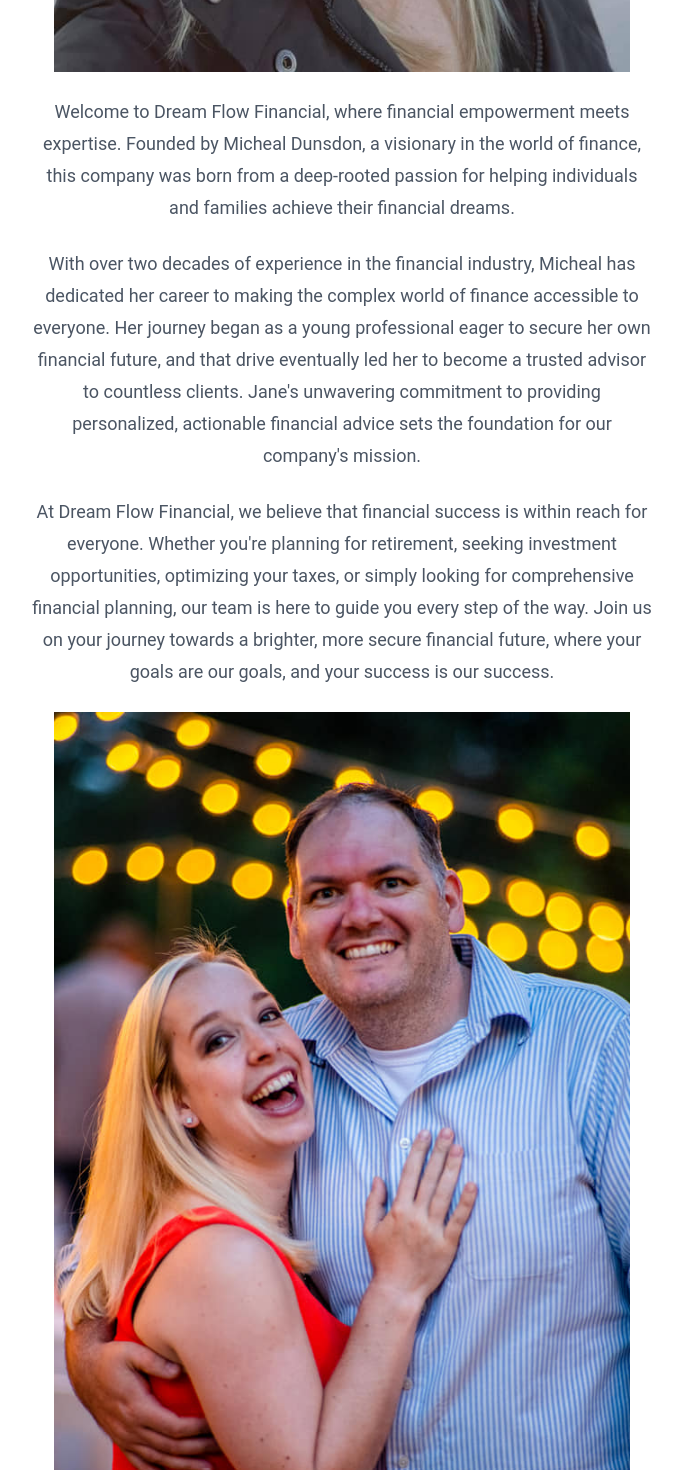
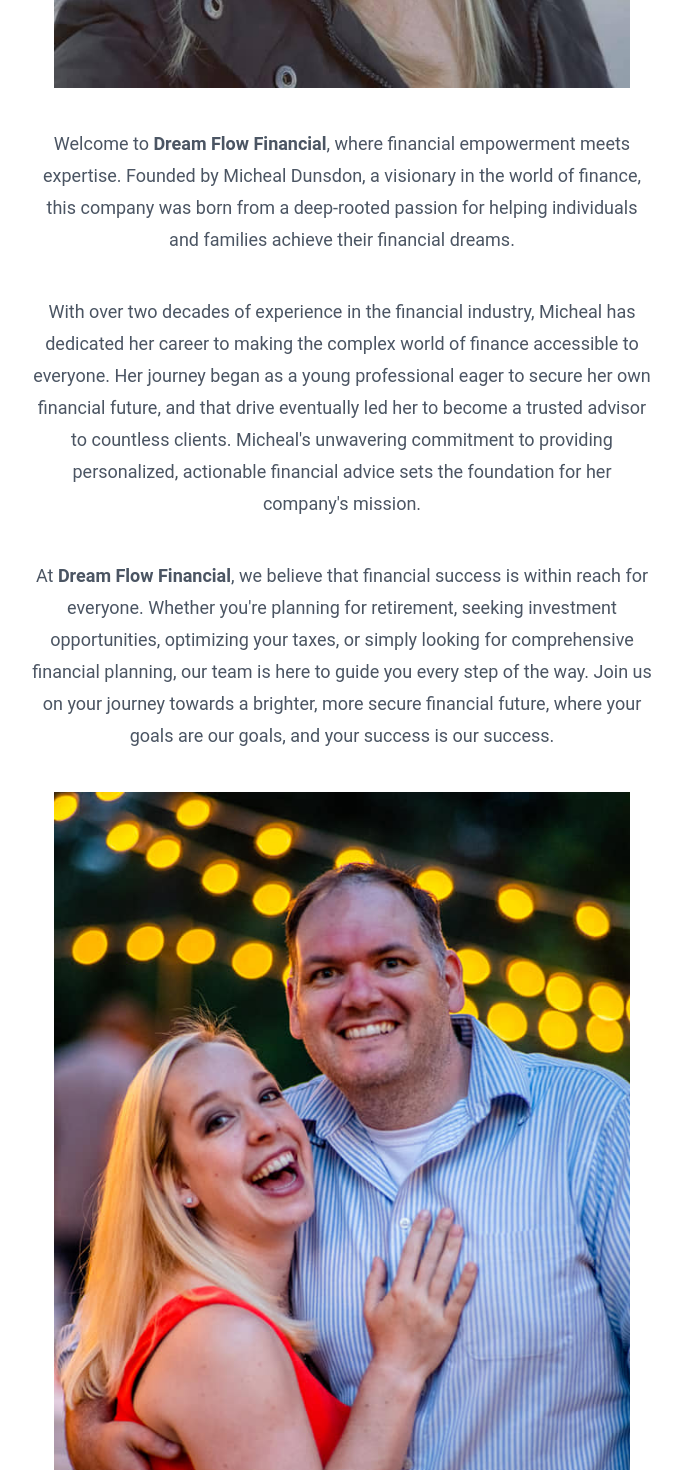
Before and after one commit to TravisAlstrand/dream_flow_financial, a React (Vite) app: page /about in a window 1280 px wide. Shown: the part 960-2430 px from the top of the page, without its empty margins (298-980 px from the left). Built offline with nearby package versions, Linux system fonts and the light colour scheme; a web font is replaced by a local one.

Commit message:
fade in anims for each section on each page

```diff
--- a/src/components/aboutpage/AboutPage.jsx
+++ b/src/components/aboutpage/AboutPage.jsx
@@ -1,46 +1,101 @@
+import { useRef } from "react";
+import { useInView } from "framer-motion";
+
 import Header2 from "../Header2";
 import Contact from "../contactform/Contact";
 import Footer2 from "../Footer2";
 
 export default function AboutPage() {
+  const ref = useRef(null);
+  const ref1 = useRef(null);
+  const ref2 = useRef(null);
+  const ref3 = useRef(null);
+  const ref4 = useRef(null);
+  const ref5 = useRef(null);
+  const isInView = useInView(ref);
+  const isInView1 = useInView(ref1);
+  const isInView2 = useInView(ref2);
+  const isInView3 = useInView(ref3);
+  const isInView4 = useInView(ref4);
+  const isInView5 = useInView(ref5);
   return (
     <>
       <Header2 />
-      <div className="mx-auto px-6 mt-24 max-w-2xl text-center">
-        <h1 className="text-4xl font-bold tracking-tight text-primary sm:text-6xl">
+      <div
+        className="mx-auto px-6 mt-24 max-w-2xl text-center"
+        ref={ref}
+        style={{
+          opacity: isInView ? 1 : 0,
+          transition: "all 0.9s cubic-bezier(0.17, 0.55, 0.55, 1) 0.3s",
+        }}
+      >
+        <h1 className="text-4xl font-bold tracking-tight text-primary sm:text-6xl mb-10">
           Meet Micheal
         </h1>
         <img
-          className="aspect-auto my-6 px-6"
+          ref={ref1}
+          style={{
+            opacity: isInView1 ? 1 : 0,
+            transition: "all 0.9s cubic-bezier(0.17, 0.55, 0.55, 1) 0.3s",
+          }}
+          className="aspect-auto mb-10 px-6"
           src="micheal-full.jpeg"
           alt="photo of Micheal Dunsdon"
         />
-        <p className="mt-6 text-lg leading-8 text-ltrGray">
-          Welcome to Dream Flow Financial, where financial empowerment meets
-          expertise. Founded by Micheal Dunsdon, a visionary in the world of
-          finance, this company was born from a deep-rooted passion for helping
-          individuals and families achieve their financial dreams.
+        <p
+          ref={ref2}
+          style={{
+            opacity: isInView2 ? 1 : 0,
+            transition: "all 0.9s cubic-bezier(0.17, 0.55, 0.55, 1) 0.3s",
+          }}
+          className="mb-10 text-lg leading-8 text-ltrGray"
+        >
+          Welcome to <strong>Dream Flow Financial</strong>, where financial
+          empowerment meets expertise. Founded by Micheal Dunsdon, a visionary
+          in the world of finance, this company was born from a deep-rooted
+          passion for helping individuals and families achieve their financial
+          dreams.
         </p>
-        <p className="mt-6 text-lg leading-8 text-ltrGray">
+        <p
+          ref={ref3}
+          style={{
+            opacity: isInView3 ? 1 : 0,
+            transition: "all 0.9s cubic-bezier(0.17, 0.55, 0.55, 1) 0.3s",
+          }}
+          className="mb-10 text-lg leading-8 text-ltrGray"
+        >
           With over two decades of experience in the financial industry, Micheal
           has dedicated her career to making the complex world of finance
           accessible to everyone. Her journey began as a young professional
           eager to secure her own financial future, and that drive eventually
-          led her to become a trusted advisor to countless clients. Jane&apos;s
-          unwavering commitment to providing personalized, actionable financial
-          advice sets the foundation for our company&apos;s mission.
+          led her to become a trusted advisor to countless clients.
+          Micheal&apos;s unwavering commitment to providing personalized,
+          actionable financial advice sets the foundation for her company&apos;s
+          mission.
         </p>
-        <p className="mt-6 text-lg leading-8 text-ltrGray">
-          At Dream Flow Financial, we believe that financial success is within
-          reach for everyone. Whether you&apos;re planning for retirement,
-          seeking investment opportunities, optimizing your taxes, or simply
-          looking for comprehensive financial planning, our team is here to
-          guide you every step of the way. Join us on your journey towards a
-          brighter, more secure financial future, where your goals are our
-          goals, and your success is our success.
+        <p
+          ref={ref4}
+          style={{
+            opacity: isInView4 ? 1 : 0,
+            transition: "all 0.9s cubic-bezier(0.17, 0.55, 0.55, 1) 0.3s",
+          }}
+          className="mb-10 text-lg leading-8 text-ltrGray"
+        >
+          At <strong>Dream Flow Financial</strong>, we believe that financial
+          success is within reach for everyone. Whether you&apos;re planning for
+          retirement, seeking investment opportunities, optimizing your taxes,
+          or simply looking for comprehensive financial planning, our team is
+          here to guide you every step of the way. Join us on your journey
+          towards a brighter, more secure financial future, where your goals are
+          our goals, and your success is our success.
         </p>
         <img
-          className="aspect-auto my-6 px-6"
+          ref={ref5}
+          style={{
+            opacity: isInView5 ? 1 : 0,
+            transition: "all 0.9s cubic-bezier(0.17, 0.55, 0.55, 1) 0.3s",
+          }}
+          className="aspect-auto px-6"
           src="micheal-and-ryan.jpeg"
           alt="photo of Micheal and husband Ryan"
         />
--- a/src/components/contactform/Contact.jsx
+++ b/src/components/contactform/Contact.jsx
@@ -1,4 +1,5 @@
 import { useState, useRef } from "react";
+import { useInView } from "framer-motion";
 import emailjs from "@emailjs/browser";
 
 import { FormInput } from "./FormInput";
@@ -21,6 +22,8 @@ export default function Contact() {
   const [emailSent, setEmailSent] = useState("");
 
   const form = useRef();
+  const ref = useRef(null);
+  const isInView = useInView(ref);
 
   function handleSubmit(e) {
     e.preventDefault();
@@ -74,7 +77,7 @@ export default function Contact() {
         "service_3tvppwq",
         "template_zje0qa8",
         form.current,
-        "6g0rq8vN720O74Ji5",
+        "6g0rq8vN720O74Ji5"
       )
       .then(
         (result) => {
@@ -89,7 +92,7 @@ export default function Contact() {
         },
         (error) => {
           console.log(error.text);
-        },
+        }
       );
   }
 
@@ -97,6 +100,11 @@ export default function Contact() {
     <section
       id="contact"
       className="isolate bg-white px-6 py-24 sm:py-32 lg:px-8 wide:py-12"
+      ref={ref}
+      style={{
+        opacity: isInView ? 1 : 0,
+        transition: "all 0.9s cubic-bezier(0.17, 0.55, 0.55, 1) 0.3s",
+      }}
     >
       <div
         className="absolute inset-x-0 top-[-10rem] -z-10 transform-gpu overflow-hidden blur-3xl sm:top-[-20rem]"
--- a/src/components/homepage/About.jsx
+++ b/src/components/homepage/About.jsx
@@ -1,12 +1,24 @@
+import { useRef } from "react";
+import { useInView } from "framer-motion";
 import { employees } from "../../json/employees.json";
 
 export default function About() {
+  const ref = useRef(null);
+  const isInView = useInView(ref);
+
   return (
     <section
       id="about"
       className="bg-white py-24 sm:py-32 flex items-center justify-center text-center wide:py-12"
     >
-      <div className="mx-auto max-w-7xl px-6 lg:px-8">
+      <div
+        className="mx-auto max-w-7xl px-6 lg:px-8"
+        ref={ref}
+        style={{
+          opacity: isInView ? 1 : 0,
+          transition: "all 0.9s cubic-bezier(0.17, 0.55, 0.55, 1) 0.3s",
+        }}
+      >
         <div className="max-w-2xl">
           <h2 className="text-3xl font-bold tracking-tight text-primary sm:text-4xl">
             Meet Micheal
--- a/src/components/homepage/Hero.jsx
+++ b/src/components/homepage/Hero.jsx
@@ -1,4 +1,10 @@
+import { useRef } from "react";
+import { useInView } from "framer-motion";
+
 export default function Hero() {
+  const ref = useRef(null);
+  const isInView = useInView(ref);
+
   return (
     <div id="home" className="bg-white">
       <div className="relative isolate px-6 pt-14 lg:px-8">
@@ -14,7 +20,14 @@ export default function Hero() {
             }}
           />
         </div>
-        <div className="mx-auto max-w-2xl py-32 sm:py-48 lg:py-56 wide:py-24">
+        <div
+          className="mx-auto max-w-2xl py-32 sm:py-48 lg:py-56 wide:py-24"
+          ref={ref}
+          style={{
+            opacity: isInView ? 1 : 0,
+            transition: "all 0.9s cubic-bezier(0.17, 0.55, 0.55, 1) 0.3s",
+          }}
+        >
           <div className="text-center">
             <h1 className="text-4xl font-bold tracking-tight text-primary sm:text-6xl">
               Your Path to Financial Success Starts Here
--- a/src/components/homepage/Services.jsx
+++ b/src/components/homepage/Services.jsx
@@ -1,3 +1,5 @@
+import { useRef } from "react";
+import { useInView } from "framer-motion";
 import {
   BanknotesIcon,
   ChartBarIcon,
@@ -47,12 +49,22 @@ const services = [
 ];
 
 export default function Services() {
+  const ref = useRef(null);
+  const isInView = useInView(ref);
+
   return (
     <section
       id="services"
       className="bg-white py-24 sm:py-32 text-center wide:py-12"
     >
-      <div className="mx-auto max-w-7xl px-6 lg:px-8">
+      <div
+        className="mx-auto max-w-7xl px-6 lg:px-8"
+        ref={ref}
+        style={{
+          opacity: isInView ? 1 : 0,
+          transition: "all 0.9s cubic-bezier(0.17, 0.55, 0.55, 1) 0.3s",
+        }}
+      >
         <div className="mx-auto max-w-2xl lg:text-center">
           <h2 className="font-semibold leading-7 text-secondary text-xl">
             Save Faster
--- a/src/components/homepage/Testimonials.jsx
+++ b/src/components/homepage/Testimonials.jsx
@@ -1,11 +1,21 @@
+import { useRef } from "react";
+import { useInView } from "framer-motion";
 import { carouselTestimonials as reviews } from "../../json/testimonials.json";
 import { Carousel, Typography } from "@material-tailwind/react";
 
 export default function Testimonials() {
+  const ref = useRef(null);
+  const isInView = useInView(ref);
+
   return (
     <section
       id="testimonials"
       className="flex flex-col items-center relative isolate overflow-hidden h-screen bg-white px-6 py-24 sm:py-32 lg:px-8 wide:h-fit wide:py-12"
+      ref={ref}
+      style={{
+        opacity: isInView ? 1 : 0,
+        transition: "all 0.9s cubic-bezier(0.17, 0.55, 0.55, 1) 0.3s",
+      }}
     >
       <h2 className="mb-6 text-3xl font-bold tracking-tight text-primary sm:text-4xl">
         Testimonials
--- a/src/components/testimonialspage/TestimonialCard.jsx
+++ b/src/components/testimonialspage/TestimonialCard.jsx
@@ -1,9 +1,22 @@
+import { useRef } from "react";
+import { useInView } from "framer-motion";
+
 import TestimonialQuote from "./TestimonialQuote";
 import TestimonialVideo from "./TestimonialVideo";
 
 export default function TestimonialCard({ name, src, quotes }) {
+  const ref = useRef(null);
+  const isInView = useInView(ref);
+
   return (
-    <section className="mt-24 pt-8 pb-4 sm:pb-12 px-4 bg-gradient-to-r from-white to-primary rounded-md odd:bg-gradient-to-l">
+    <section
+      className="mt-24 pt-8 pb-4 sm:pb-12 px-4 bg-gradient-to-r from-white to-primary rounded-md odd:bg-gradient-to-l"
+      ref={ref}
+      style={{
+        opacity: isInView ? 1 : 0,
+        transition: "all 0.9s cubic-bezier(0.17, 0.55, 0.55, 1) 0.3s",
+      }}
+    >
       <h2 className="text-3xl mb-4 font-bold text-ltrGray">{name}</h2>
       <div className="flex flex-col mb-6">
         {quotes.map((quote, index) => {
--- a/src/components/testimonialspage/TestimonialsPage.jsx
+++ b/src/components/testimonialspage/TestimonialsPage.jsx
@@ -1,3 +1,6 @@
+import { useRef } from "react";
+import { useInView } from "framer-motion";
+
 import Header2 from "../Header2";
 import TestimonialCard from "./TestimonialCard";
 import Footer2 from "../Footer2";
@@ -6,10 +9,20 @@ import Contact from "../contactform/Contact";
 import { fullTestimonials } from "../../json/testimonials.json";
 
 export default function TestimonialsPage() {
+  const ref = useRef(null);
+  const isInView = useInView(ref);
+
   return (
     <>
       <Header2 />
-      <div className="mx-auto px-6 mt-24 mb-16 max-w-5xl text-center">
+      <div
+        className="mx-auto px-6 mt-24 mb-16 max-w-5xl text-center"
+        ref={ref}
+        style={{
+          opacity: isInView ? 1 : 0,
+          transition: "all 0.9s cubic-bezier(0.17, 0.55, 0.55, 1) 0.3s",
+        }}
+      >
         <h1 className="text-4xl font-bold tracking-tight text-primary sm:text-6xl">
           Testimonials
         </h1>
```
